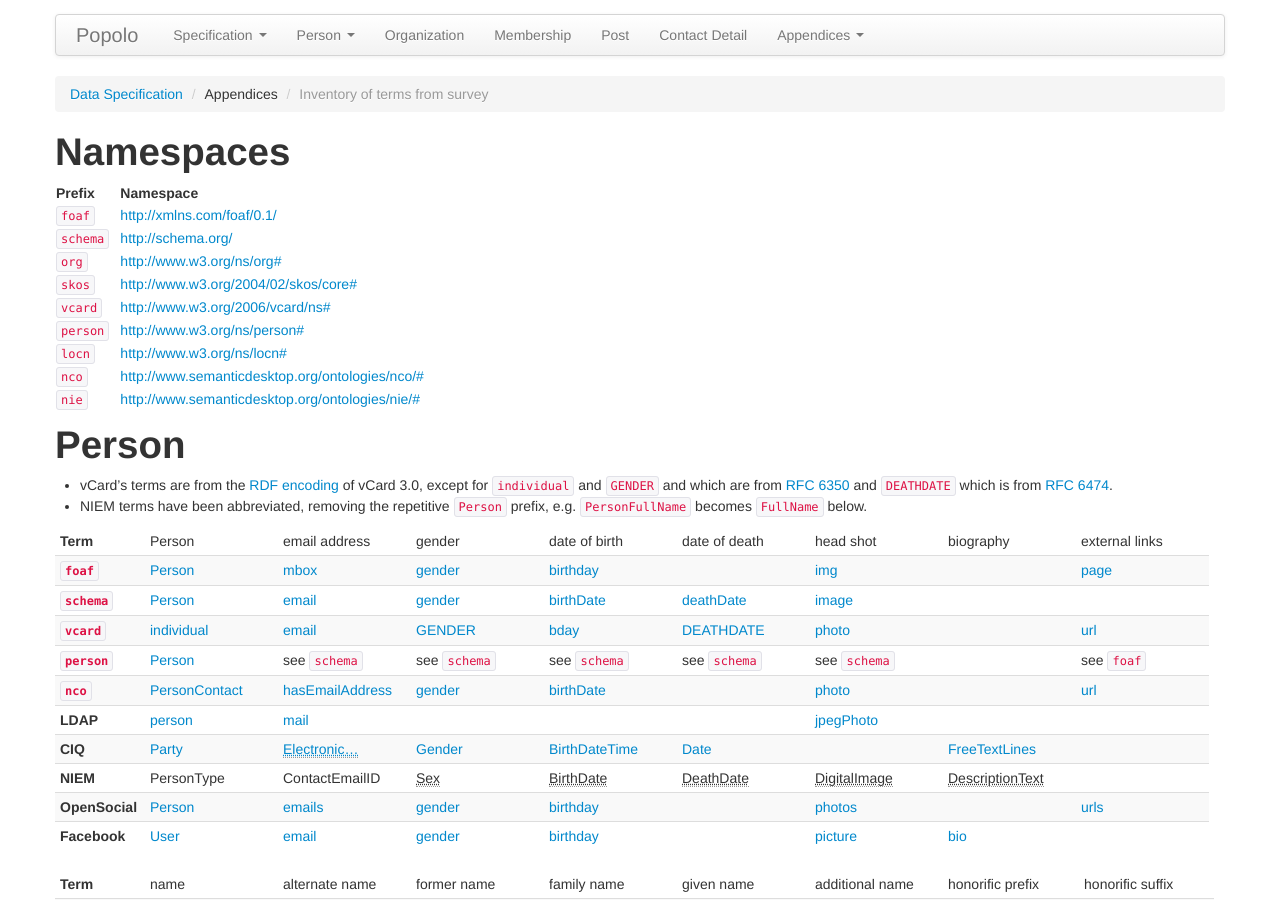
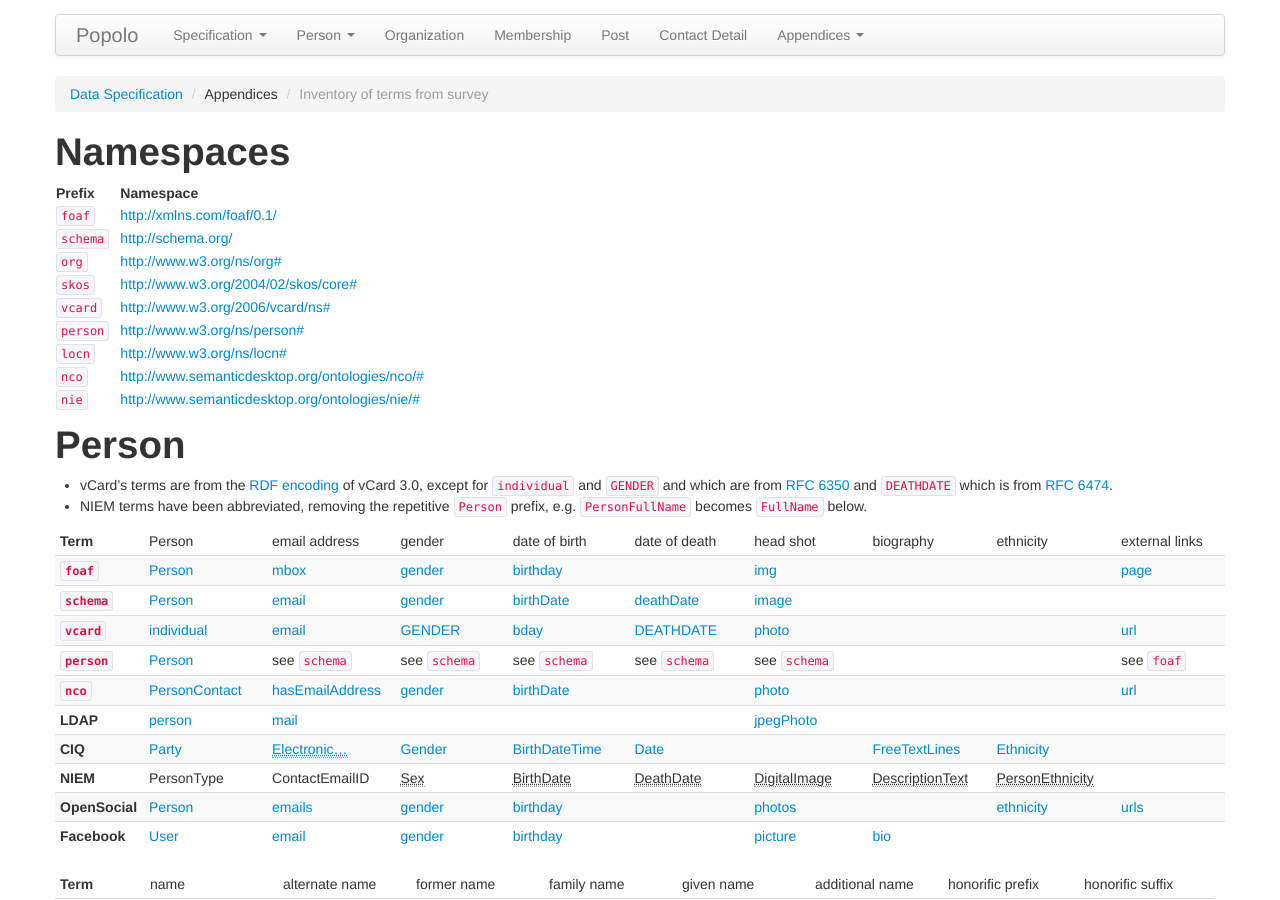
Before and after one commit to popolo-project/popolo-spec, a Jekyll site: the page built from appendices/terms.md, in a window 1280 px wide and 900 px high. Built offline with Jekyll 4.4.1, drawn with Linux system fonts in a browser that asks for light colours; nearby versions of some CDN libraries; Markdown is read by kramdown in place of the engine named in the settings.

Commit message:
add ethnicity property (just need to fill in use case)

```diff
--- a/appendices/terms.md
+++ b/appendices/terms.md
@@ -74,6 +74,7 @@ id: data
       <td>date of death</td>
       <td>head shot</td>
       <td>biography</td>
+      <td>ethnicity</td>
       <td>external links</td>
     </tr>
   </thead>
@@ -87,6 +88,7 @@ id: data
       <td></td>
       <td><a href="http://xmlns.com/foaf/spec/#term_img">img</a></td>
       <td></td>
+      <td></td>
       <td><a href="http://xmlns.com/foaf/spec/#term_page">page</a></td>
     </tr>
     <tr>
@@ -99,6 +101,7 @@ id: data
       <td><a href="http://schema.org/Person">image</a></td>
       <td></td>
       <td></td>
+      <td></td>
     </tr>
     <tr>
       <th scope="row"><code>vcard</code></th>
@@ -108,6 +111,7 @@ id: data
       <td><a href="http://www.w3.org/Submission/vcard-rdf/#vcard:bday">bday</a></td>
       <td><a href="http://tools.ietf.org/html/rfc6474#section-2.3">DEATHDATE</a></td>
       <td><a href="http://www.w3.org/Submission/vcard-rdf/#vcard:photo">photo</a></td>
+      <td></td>
       <td></td>
       <td><a href="http://www.w3.org/Submission/vcard-rdf/#vcard:url">url</a></td>
     </tr>
@@ -120,6 +124,7 @@ id: data
       <td>see <code>schema</code></td>
       <td>see <code>schema</code></td>
       <td></td>
+      <td></td>
       <td>see <code>foaf</code></td>
     </tr>
     <tr>
@@ -130,6 +135,7 @@ id: data
       <td><a href="http://www.semanticdesktop.org/ontologies/nco/#birthDate">birthDate</a></td>
       <td></td>
       <td><a href="http://www.semanticdesktop.org/ontologies/nco/#photo">photo</a></td>
+      <td></td>
       <td></td>
       <td><a href="http://www.semanticdesktop.org/ontologies/nco/#url">url</a></td>
     </tr>
@@ -143,6 +149,7 @@ id: data
       <td><a href="http://tools.ietf.org/html/rfc2798#section-2.6">jpegPhoto</a></td>
       <td></td>
       <td></td>
+      <td></td>
     </tr>
     <tr>
       <th scope="row">CIQ</th>
@@ -153,6 +160,7 @@ id: data
       <td><a href="http://docs.oasis-open.org/emergency/edxl-have/cs01/xPIL.xsd">Date</a></td>
       <td></td>
       <td><a href="http://docs.oasis-open.org/emergency/edxl-have/cs01/xPIL.xsd">FreeTextLines</a></td>
+      <td><a href="http://docs.oasis-open.org/emergency/edxl-have/cs01/xPIL.xsd">Ethnicity</a></td>
       <td></td>
     </tr>
     <tr>
@@ -164,6 +172,7 @@ id: data
       <td><abbr title="PersonDeathDate">DeathDate</abbr></td>
       <td><abbr title="PersonDigitalImage">DigitalImage</abbr></td>
       <td><abbr title="PersonDescriptionText">DescriptionText</abbr></td>
+      <td><abbr title="PersonEthnicity">PersonEthnicity</abbr></td>
       <td></td>
     </tr>
     <tr>
@@ -175,6 +184,7 @@ id: data
       <td></td>
       <td><a href="http://opensocial-resources.googlecode.com/svn/spec/trunk/Social-Data.xml#Person">photos</a></td>
       <td></td>
+      <td><a href="http://opensocial-resources.googlecode.com/svn/spec/trunk/Social-Data.xml#Person">ethnicity</a></td>
       <td><a href="http://opensocial-resources.googlecode.com/svn/spec/trunk/Social-Data.xml#Person">urls</a></td>
     </tr>
     <tr>
@@ -186,6 +196,7 @@ id: data
       <td></td>
       <td><a href="https://developers.facebook.com/docs/reference/api/user/">picture</a></td>
       <td><a href="https://developers.facebook.com/docs/reference/api/user/">bio</a></td>
+      <td></td>
       <td></td>
     </tr>
   </tbody>
--- a/examples/person.json
+++ b/examples/person.json
@@ -26,6 +26,7 @@
   "image": "http://www.example.com/pub/photos/jqpublic.gif",
   "summary": "A hypothetical member of society deemed a 'common man'",
   "biography": "Lorem ipsum dolor sit amet, consectetur adipiscing elit. ...",
+  "ethnicity": "white",
   "contact_details": [
     {
       "label": "Mobile number",
--- a/schemas/person.json
+++ b/schemas/person.json
@@ -88,6 +88,10 @@
       "description": "An extended account of a person's life",
       "type": ["string", "null"]
     },
+    "ethnicity": {
+      "description": "An ethnicity",
+      "type": ["string", "null"]
+    },
     "contact_details": {
       "description": "Means of contacting the person",
       "type": "array",
```
Also changed, not shown: specs/person.md (+4 -0 lines), 1 other file.
